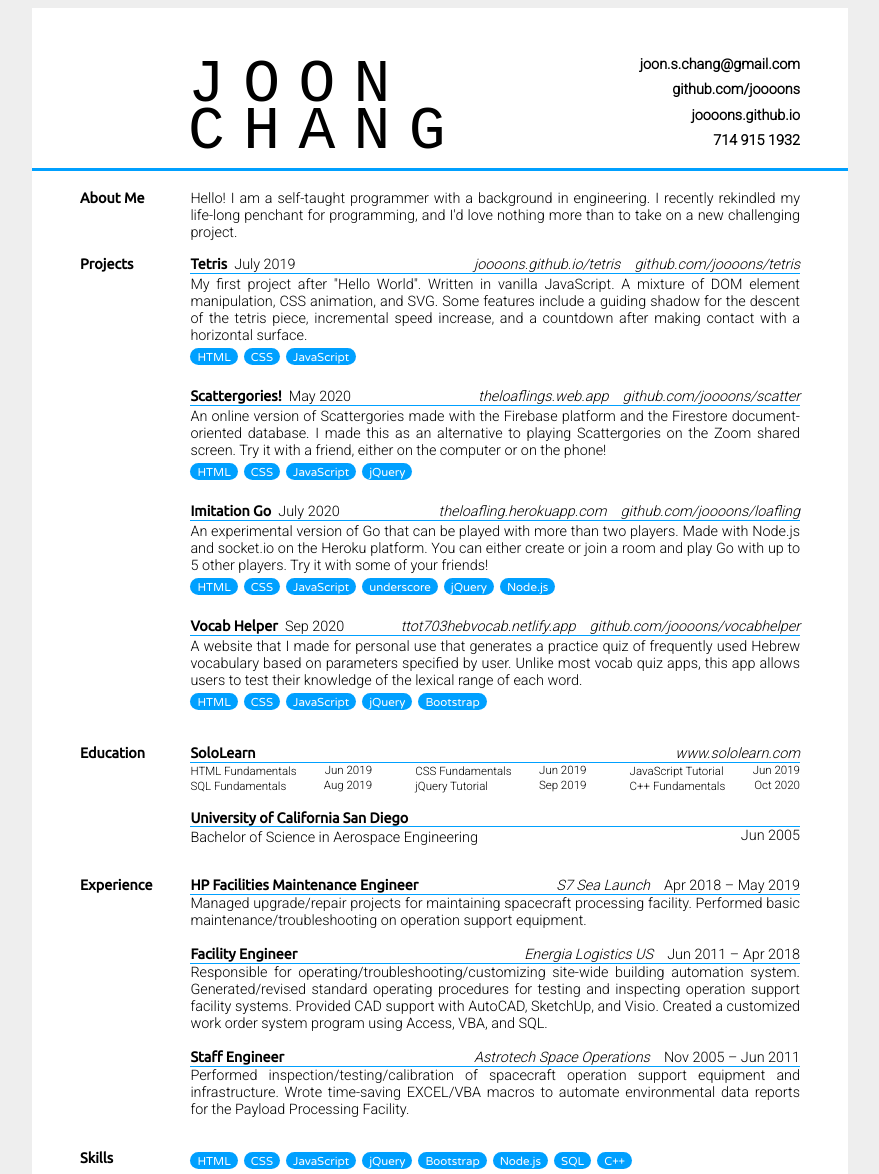
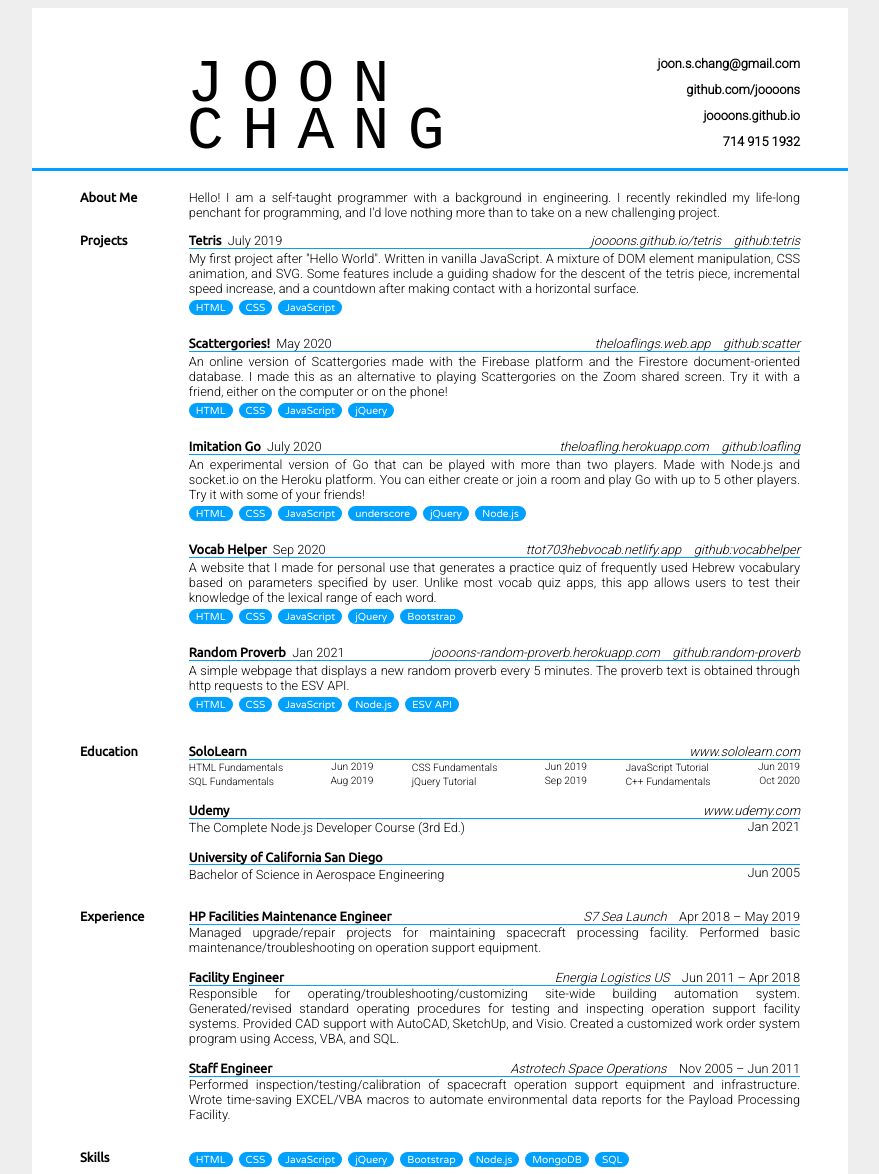
Before and after one commit to joooons/joooons.github.io, a plain HTML site: page resume.html in a window 1280 px wide. Shown: the top 1174 px of the page, without its empty margins (200-1079 px from the left). Drawn offline with Linux system fonts and the light colour scheme; a web font is replaced by a local one.

Commit message:
random proverb desc fix

```diff
--- a/resume.html
+++ b/resume.html
@@ -49,7 +49,7 @@
             /* --font9: 'Do Hyeon', sans-serif; */
 
             --sizeS: 0.8em;
-            --sizeM: 0.9em;
+            --sizeM: 0.8em;
             --sizeL: 1em;
             --sizeXL: 3em;
 
@@ -644,7 +644,7 @@
                             <a class="proj-link link" href="https://joooons.github.io/tetris" target="_blank"> &nbsp;&nbsp; joooons.github.io/tetris</a>
                             <!-- <b>&nbsp;|&nbsp;</b> -->
                             &nbsp;&nbsp;
-                            <a class="proj-link link" href="https://github.com/joooons/tetris" target="_blank">github.com/joooons/tetris</a>
+                            <a class="proj-link link" href="https://github.com/joooons/tetris" target="_blank">github:tetris</a>
                         </div>
                     </div>
 
@@ -664,8 +664,6 @@
                 </div>
 
                 <div class="proj-blank">_</div>
-
-
 
 
 
@@ -696,35 +694,6 @@
 
 
 
-
-
-                <!--  MM      MM    MMMM      MMMM      MMMM    MMMMMM          MM    MM  MMMMMMMM  MM      MMMMMM    MMMMMMMM  MMMMMM     -->
-                <!--  MM      MM  MM    MM  MM    MM  MM    MM  MM    MM        MM    MM  MM        MM      MM    MM  MM        MM    MM   -->
-                <!--  MM      MM  MM    MM  MM        MMMMMMMM  MMMMMM          MMMMMMMM  MMMMMMMM  MM      MM    MM  MMMMMMMM  MMMMMM     -->
-                <!--  MM      MM  MM    MM  MM        MM    MM  MM    MM        MM    MM  MM        MM      MMMMMM    MM        MM    MM   -->
-                <!--    MM  MM    MM    MM  MM    MM  MM    MM  MM    MM        MM    MM  MM        MM      MM        MM        MM    MM   -->
-                <!--      MM        MMMM      MMMM    MM    MM  MMMMMM          MM    MM  MMMMMMMM  MMMMMM  MM        MMMMMMMM  MM    MM   -->
-
-                <!-- <div class="proj-title">
-                    <span class="title big">Vocab Helper</span>
-                    <a class="proj-link link" href="https://joooons.github.io" target="_blank"> &nbsp;&nbsp; doesn't exist</a>
-                </div>
-                <div class="proj-text tags">
-                    <span class="tag">HTML</span>
-                    <span class="tag">CSS</span>
-                    <span class="tag">JavaScript</span>
-                    <span class="tag">Bootstrap</span>
-                </div>
-                <div class="proj-text just">
-                    A simple web app for helping language learners keep vocabulary fresh on their minds.
-                    It allows the student to test their knowledge of the multiple definitions of a word.
-                    It also has a forum for sharing tips for mnemonic tachniques for each word.
-                </div>
-                <div class="proj-blank">_</div> -->
-
-
-
-
                 <!--    MMMM      MMMM      MMMM    MMMMMM  MMMMMM  MMMMMMMM  MMMMMM      MMMM      MMMM    MMMMMM    MMMMMM  MMMMMMMM    MMMM     -->
                 <!--  MM    MM  MM    MM  MM    MM    MM      MM    MM        MM    MM  MM    MM  MM    MM  MM    MM    MM    MM        MM    MM   -->
                 <!--    MM      MM        MMMMMMMM    MM      MM    MMMMMMMM  MMMMMM    MM        MM    MM  MMMMMM      MM    MMMMMMMM    MM       -->
@@ -743,7 +712,7 @@
                             <a class="proj-link link" href="https://theloaflings.web.app/" target="_blank"> &nbsp;&nbsp; theloaflings.web.app</a>
                             <!-- <b>&nbsp;|&nbsp;</b> -->
                             &nbsp;&nbsp;
-                            <a class="proj-link link" href="https://github.com/joooons/scatter" target="_blank">github.com/joooons/scatter</a>
+                            <a class="proj-link link" href="https://github.com/joooons/scatter" target="_blank">github:scatter</a>
                         </div>
                     </div>
                 </div>
@@ -783,7 +752,7 @@
                             <a class="proj-link link" href="https://theloafling.herokuapp.com/" target="_blank"> &nbsp;&nbsp; theloafling.herokuapp.com</a>
                             <!-- <b>&nbsp;|&nbsp;</b> -->
                             &nbsp;&nbsp;
-                            <a class="proj-link link" href="https://github.com/joooons/loafling" target="_blank">github.com/joooons/loafling</a>
+                            <a class="proj-link link" href="https://github.com/joooons/loafling" target="_blank">github:loafling</a>
                         </div>
                     </div>
                 </div>
@@ -825,7 +794,7 @@
                             <a class="proj-link link" href="https://ttot703hebvocab.netlify.app/" target="_blank"> &nbsp;&nbsp; ttot703hebvocab.netlify.app</a>
                             <!-- <b>&nbsp;|&nbsp;</b> -->
                             &nbsp;&nbsp;
-                            <a class="proj-link link" href="https://github.com/joooons/vocabhelper" target="_blank">github.com/joooons/vocabhelper</a>
+                            <a class="proj-link link" href="https://github.com/joooons/vocabhelper" target="_blank">github:vocabhelper</a>
                         </div>
                     </div>
                 </div>
@@ -845,8 +814,39 @@
 
 
 
+                <!--  MMMMMM      MMMM    MM    MM  MMMMMM      MMMM    MM      MM        MMMMMM    MMMMMM      MMMM    MM      MM  MMMMMMMM  MMMMMM    MMMMMM     -->
+                <!--  MM    MM  MM    MM  MMMM  MM  MM    MM  MM    MM  MMMM  MMMM        MM    MM  MM    MM  MM    MM  MM      MM  MM        MM    MM  MM    MM   -->
+                <!--  MMMMMM    MMMMMMMM  MM  MMMM  MM    MM  MM    MM  MM  MM  MM        MM    MM  MMMMMM    MM    MM  MM      MM  MMMMMMMM  MMMMMM    MMMMMM     -->
+                <!--  MM    MM  MM    MM  MM    MM  MM    MM  MM    MM  MM      MM        MMMMMM    MM    MM  MM    MM  MM      MM  MM        MM    MM  MM    MM   -->
+                <!--  MM    MM  MM    MM  MM    MM  MM    MM  MM    MM  MM      MM        MM        MM    MM  MM    MM    MM  MM    MM        MM    MM  MM    MM   -->
+                <!--  MM    MM  MM    MM  MM    MM  MMMMMM      MMMM    MM      MM        MM        MM    MM    MMMM        MM      MMMMMMMM  MM    MM  MMMMMM     -->
 
 
+                <div class="proj-title blueline">
+                    <div class="proj-flex">
+                        <div>
+                            <span class="title big">Random Proverb</span>
+                            <span>&nbsp;Jan 2021</span>
+                        </div>
+                        <div>
+                            <a class="proj-link link" href="http://joooons-random-proverb.herokuapp.com/" target="_blank"> &nbsp;&nbsp; joooons-random-proverb.herokuapp.com</a>
+                            <!-- <b>&nbsp;|&nbsp;</b> -->
+                            &nbsp;&nbsp;
+                            <a class="proj-link link" href="https://github.com/joooons/random-proverb" target="_blank">github:random-proverb</a>
+                        </div>
+                    </div>
+                </div>
+                <div class="proj-text just">
+                    A simple webpage that displays a new random proverb every 5 minutes. The proverb text is obtained through http requests to the ESV API.
+                </div>
+                <div class="proj-text tags">
+                    <span class="tag">HTML</span>
+                    <span class="tag">CSS</span>
+                    <span class="tag">JavaScript</span>
+                    <span class="tag">Node.js</span>
+                    <span class="tag">ESV API</span>
+                </div>
+                <div class="proj-blank">_</div>
 
             </div>
 
@@ -901,24 +901,27 @@
                     <div class="edu-grid-course">C++ Fundamentals</div>
                     <div class="edu-grid-date">Oct 2020</div>
                     <div class="edu-grid-gap"></div>
-
                 </div>
                 <div class="edu-blank">___</div>
 
-                <!-- <div class="edu-title big">
-                    <a class="title edu-link" href="https://www.theodinproject.com/" target="_blank">TheOdinProject.com</a>
+                <div class="edu-title blueline">
+                    <span class="title big">
+                        <a class="link" href="https://www.udemy.com/" target="_blank">
+                            Udemy
+                        </a>
+                    </span>
+                    <span>
+                        <a class="edu-link link" href="https://www.udemy.com/" target="_blank">
+                            &nbsp;&nbsp; www.udemy.com
+                        </a>
+                    </span>
                 </div>
-                <div class="edu-course">NodeJS: Introduction to Express</div>
-                    <div class="edu-date">Jun 2020</div>
-                <div class="edu-blank">___</div> -->
 
-                <!-- <div class="edu-title big">
-                    <span class="title">Udemy</span>
-                    <a class="edu-link" href="https://www.udemy.com/" target="_blank"> &nbsp;&nbsp; www.udemy.com</a>
+                <div class="edu-flex">
+                    <div class="edu-course">The Complete Node.js Developer Course (3rd Ed.)</div>
+                    <div class="edu-date">Jan 2021</div>
                 </div>
-                <div class="edu-course">The Complete Node.js Developer Course (3rd Ed.)</div>
-                    <div class="edu-date">??? 2020</div>
-                <div class="edu-blank">___</div> -->
+                <div class="edu-blank">___</div>
 
                 <div class="edu-title blueline">
                     <span class="title big">
@@ -935,7 +938,6 @@
                     <div class="edu-course">Bachelor of Science in Aerospace Engineering</div>
                     <div class="edu-date">Jun 2005</div>
                 </div>
-
                 <div class="edu-blank">___</div>
 
             </div>
@@ -1037,8 +1039,9 @@
                 <span class="tag">jQuery</span>
                 <span class="tag">Bootstrap</span>
                 <span class="tag">Node.js</span>
+                <span class="tag">MongoDB</span>
                 <span class="tag">SQL</span>
-                <span class="tag">C++</span>
+                <!-- <span class="tag">C++</span> -->
                 <!-- <span class="tag">RegEx</span> -->
             </div>
 
```
